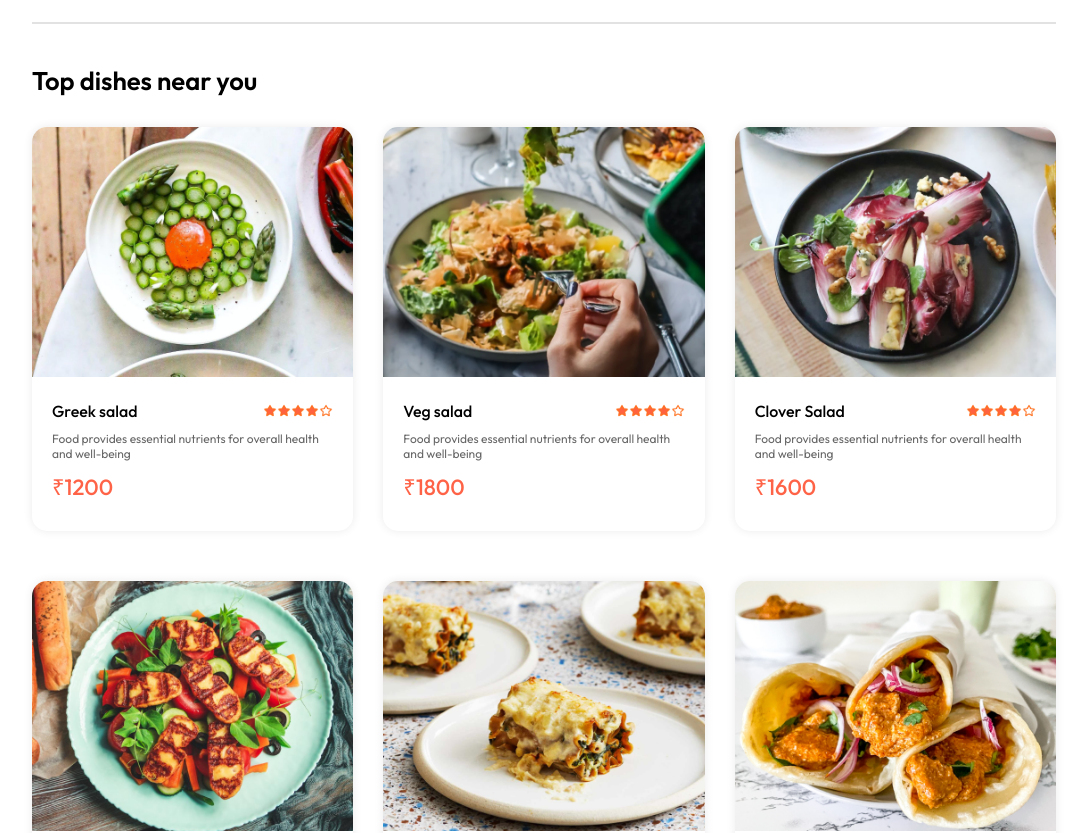
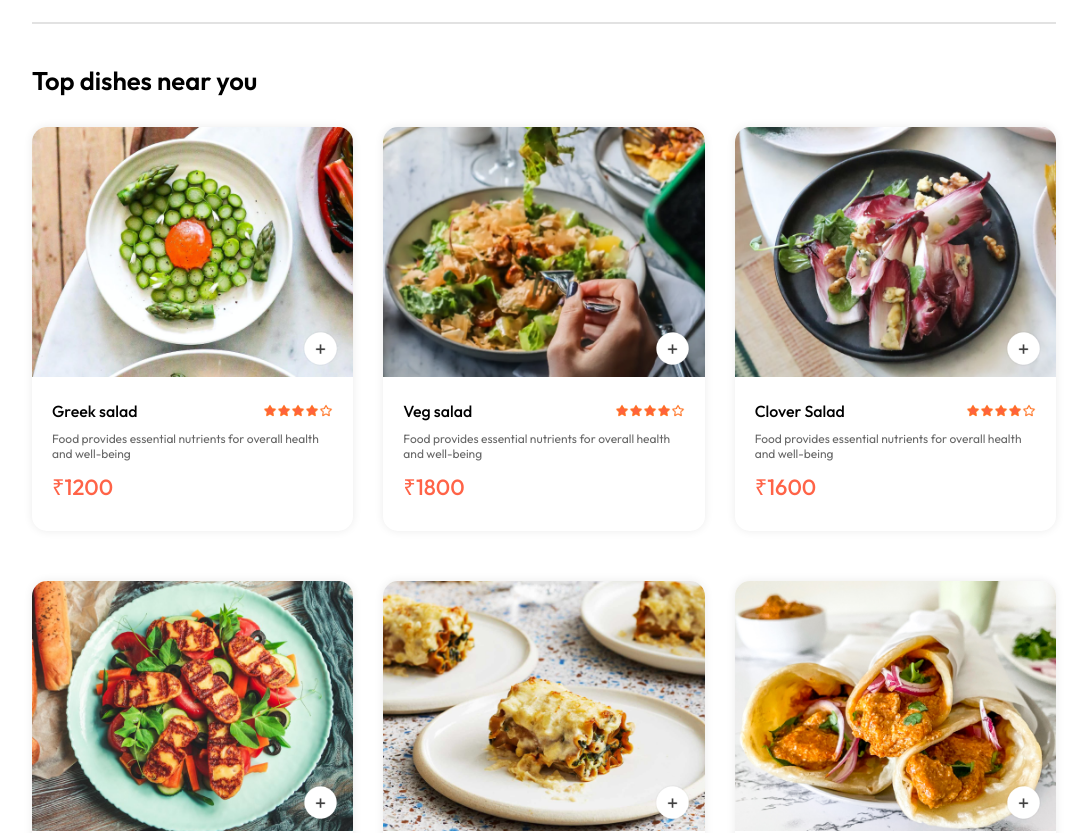
Before and after one commit to Vaibhav-kesarwani/Food-delivery-website, a React (Vite) app in the folder frontend/: page / in a window 1280 px wide. Shown: the part 900-1733 px from the top of the page, without its empty margins (96-1183 px from the left). Built offline with nearby package versions, Linux system fonts and the light colour scheme.

Commit message:
add the multiple icons item in the same cart by the -> useState.0

```diff
--- a/frontend/src/components/FoodItem/FoodItem.css
+++ b/frontend/src/components/FoodItem/FoodItem.css
@@ -39,8 +39,39 @@
 }
 
 .food-item-price {
-    color: tomato;
-    font-size: 22px;
-    font-weight: 500;
-    margin: 10px 0;
+  color: tomato;
+  font-size: 22px;
+  font-weight: 500;
+  margin: 10px 0;
 }
+
+.food-item-image-container {
+  position: relative;
+}
+
+.food-item-image-container .add {
+  width: 35px;
+  position: absolute;
+  bottom: 15px;
+  right: 15px;
+  cursor: pointer;
+  border-radius: 50%;
+}
+
+.food-item-counter {
+    position: absolute;
+    bottom: 15px;
+    right: 15px;
+    display: flex;
+    align-items: center;
+    gap: 10px;
+    padding: 6px;
+    border-radius: 50px;
+    background-color: white;
+    box-shadow: 0 0 10px #00000015;
+}
+
+.food-item-counter img {
+    width: 30px;
+    cursor: pointer;
+}
--- a/frontend/src/components/FoodItem/FoodItem.jsx
+++ b/frontend/src/components/FoodItem/FoodItem.jsx
@@ -1,12 +1,33 @@
-import React from "react";
+import React, { useState } from "react";
 import "./FoodItem.css";
 import { assets } from "../../assets/assets";
 
 const FoodItem = ({ id, name, price, description, image }) => {
+  const [itemCount, setItemCount] = useState(0);
+
   return (
     <div className="food-item">
       <div className="food-item-image-container">
         <img className="food-item-image" src={image} />
+        {!itemCount ? (
+          <img
+            className="add"
+            onClick={() => setItemCount((prev) => prev + 1)}
+            src={assets.add_icon_white}
+          />
+        ) : (
+          <div className="food-item-counter">
+            <img
+              onClick={() => setItemCount((prev) => prev - 1)}
+              src={assets.remove_icon_red}
+            />
+            <p>{itemCount}</p>
+            <img
+              onClick={() => setItemCount((prev) => prev + 1)}
+              src={assets.add_icon_green}
+            />
+          </div>
+        )}
       </div>
 
       <div className="food-item-info">
```
